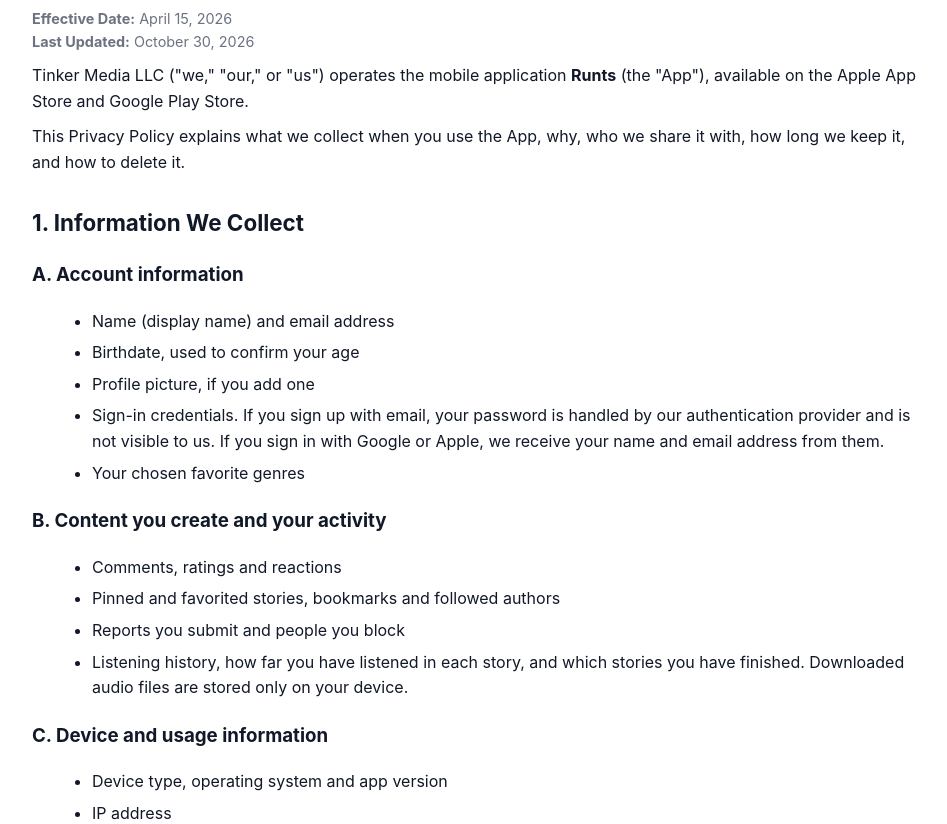
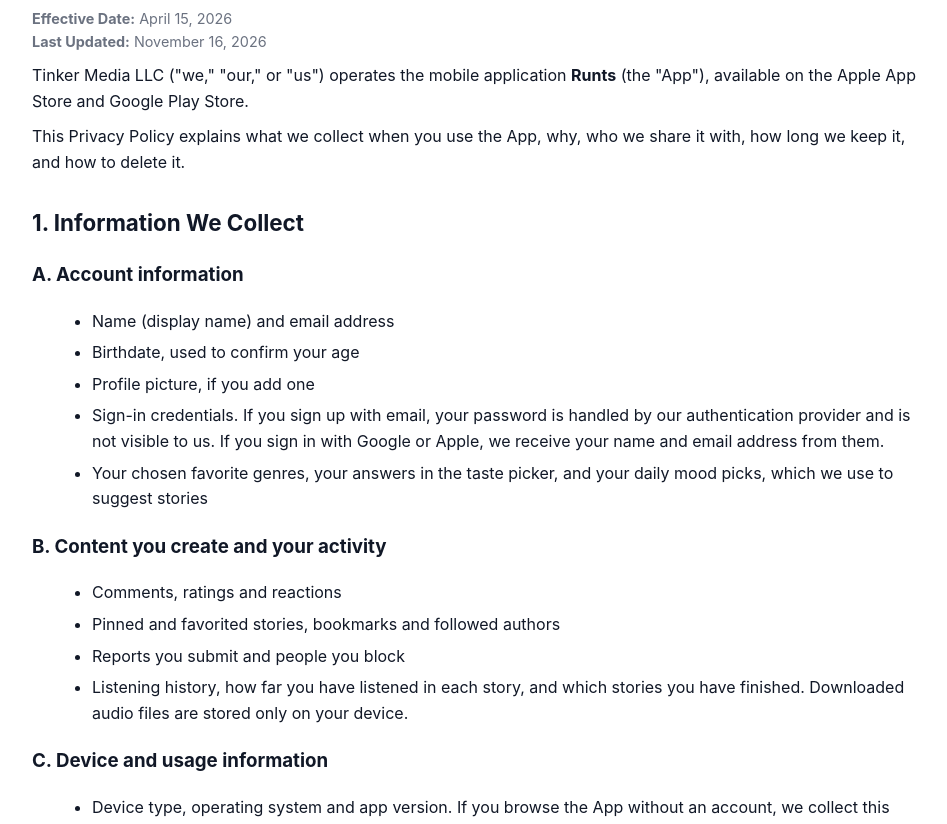
Before and after one commit to TinkerMediaLabs/TinkerMedia-Site, a plain HTML site: page runts/privacy-policy/index.html in a window 1280 px wide. Shown: the part 163-987 px from the top of the page, without its empty margins (158-1105 px from the left). Drawn offline with Linux system fonts and the light colour scheme.

Commit message:
Privacy policy: taste picker, daily mood and guest browsing
Co-Authored-By: Claude Sonnet 5.5 <noreply@anthropic.com>

Claude-Session: https://claude.ai/code/session_01SPRviH4g8r4Jq7LwyY2UQ2

```diff
--- a/runts/privacy-policy/index.html
+++ b/runts/privacy-policy/index.html
@@ -51,7 +51,7 @@
   <div class="container">
     <h1>Privacy Policy for Runts: Audio Short Stories</h1>
     <p class="meta"><strong>Effective Date:</strong> April 15, 2026<br>
-    <strong>Last Updated:</strong> October 30, 2026</p>
+    <strong>Last Updated:</strong> November 16, 2026</p>
 
     <p>Tinker Media LLC ("we," "our," or "us") operates the mobile application <strong>Runts</strong> (the "App"), available on the Apple App Store and Google Play Store.</p>
 
@@ -65,7 +65,7 @@
       <li>Birthdate, used to confirm your age</li>
       <li>Profile picture, if you add one</li>
       <li>Sign-in credentials. If you sign up with email, your password is handled by our authentication provider and is not visible to us. If you sign in with Google or Apple, we receive your name and email address from them.</li>
-      <li>Your chosen favorite genres</li>
+      <li>Your chosen favorite genres, your answers in the taste picker, and your daily mood picks, which we use to suggest stories</li>
     </ul>
 
     <h3>B. Content you create and your activity</h3>
@@ -78,7 +78,7 @@
 
     <h3>C. Device and usage information</h3>
     <ul>
-      <li>Device type, operating system and app version</li>
+      <li>Device type, operating system and app version. If you browse the App without an account, we collect this device and usage information without a name or email address attached.</li>
       <li>IP address</li>
       <li>How you use the App (for example screens opened and stories played), collected for analytics</li>
       <li>Crash and error diagnostics</li>
```
